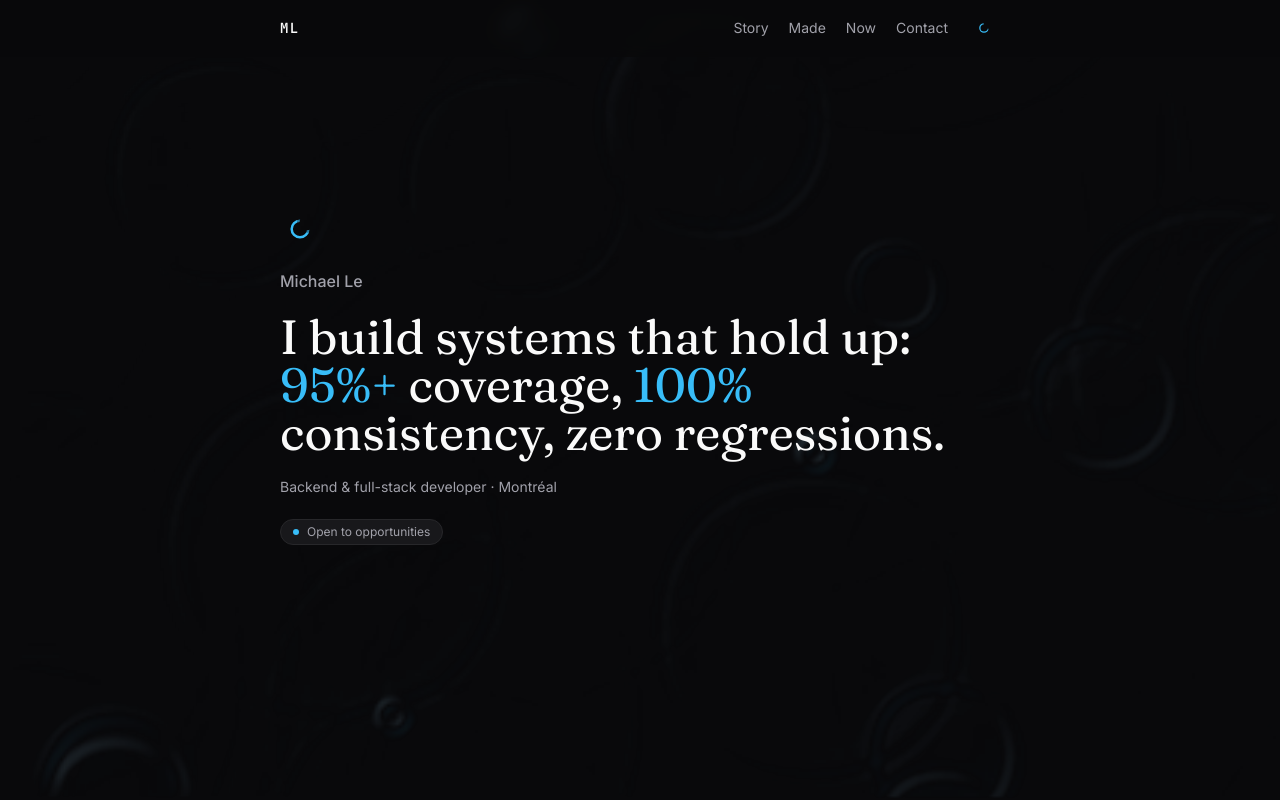
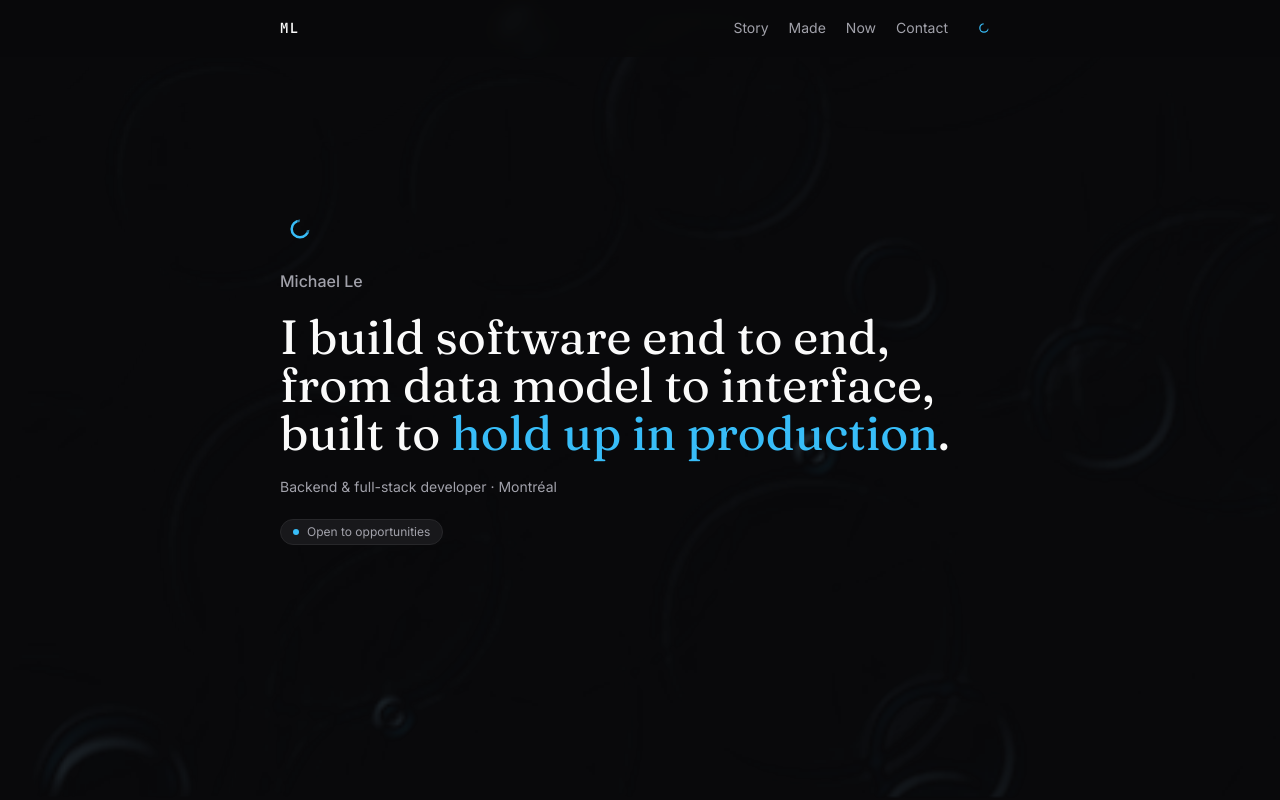
Before and after one commit to Mickunaru/portfolio, a Next.js app: page / in a window 1280 px wide. Shown: the top 800 px of the page. Built offline with nearby package versions, Linux system fonts and the light colour scheme.

Commit message:
chore: update main headline to something less cocky

```diff
--- a/src/app/page.tsx
+++ b/src/app/page.tsx
@@ -41,10 +41,8 @@ export default function Home() {
           className="hero-rise-solid font-serif text-4xl text-primary sm:text-5xl"
           style={{ "--rise-i": 2 } as React.CSSProperties}
         >
-          I build systems that hold up:{" "}
-          <span className="text-accent">95%+</span> coverage,{" "}
-          <span className="text-accent">100%</span> consistency, zero
-          regressions.
+          I build software end to end, from data model to interface, built
+          to <span className="text-accent">hold up in production</span>.
         </h1>
         <p
           className="hero-rise font-sans text-sm text-secondary"
```
